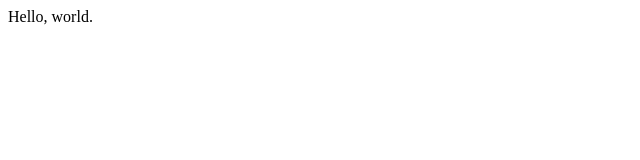
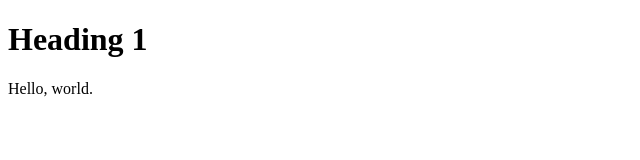
Before and after one commit to BillyF7/project0, a plain HTML site: page index.html in a window 1280 px wide. Shown: the whole page, without its empty margins (0-640 px from the left). Drawn offline with Linux system fonts and the light colour scheme.

Commit message:
Added styles sheet

```diff
--- a/index.html
+++ b/index.html
@@ -1,9 +1,13 @@
 <!DOCTYPE html>
 <html>
 <head>
+    <link rel="stylesheet" type="text/css" href="styles.css" />
     <title>My Webpage</title>
 </head>
 <body>
+    <h1>
+        Heading 1
+    </h1>
     Hello, world.
 </body>
 </html>
```
